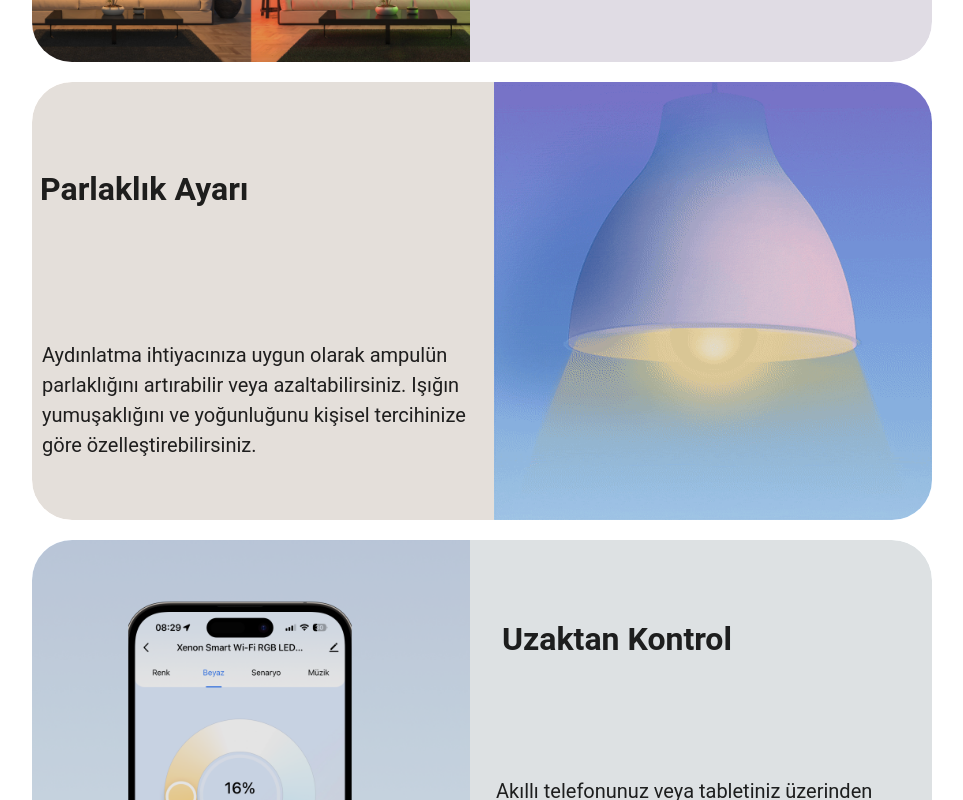
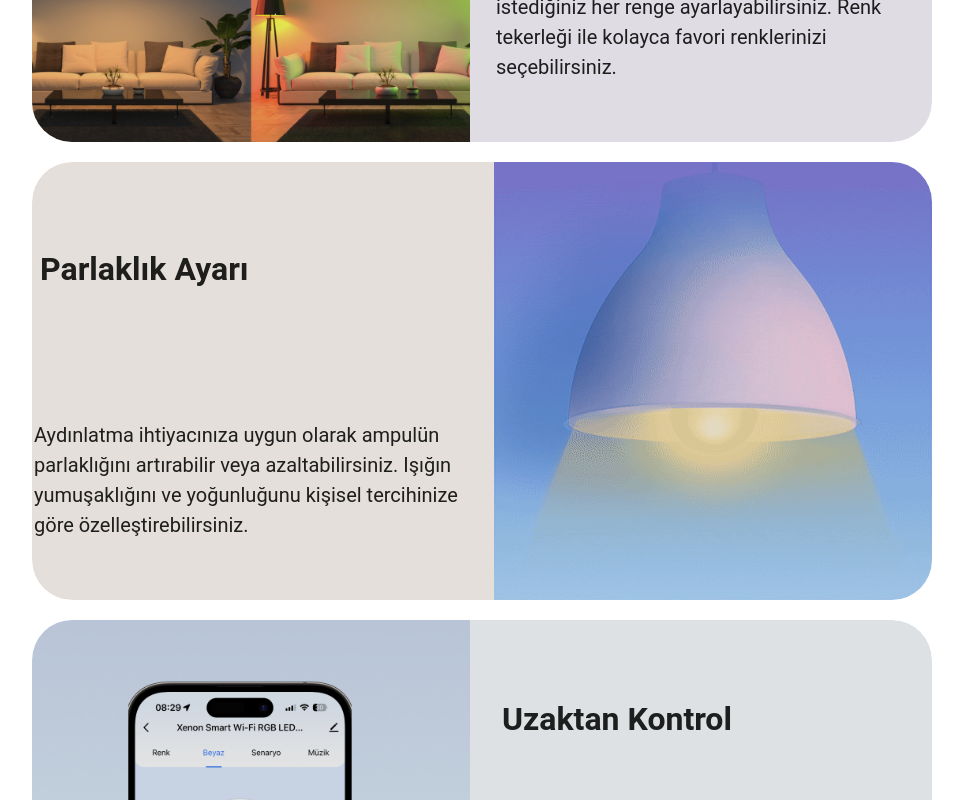
Before and after one commit to Gultoksoz/xenon-smart, a Vue app: page /touchtripleswitch in a window 1280 px wide. Shown: the part 1849-2649 px from the top of the page, without its empty margins (158-1121 px from the left). Built offline with nearby package versions, Linux system fonts and the light colour scheme.

Commit message:
page design

```diff
--- a/src/components/TouchTripleSwitchPage.vue
+++ b/src/components/TouchTripleSwitchPage.vue
@@ -1,5 +1,5 @@
 <template>
-    <v-container fluid class="main" style="margin-top: 100px;">
+    <v-container fluid class="main" style="margin-top: 180px;">
       <v-carousel hide-delimiters>
   <v-carousel-item
   >
@@ -11,7 +11,7 @@
             <span class="font-weight-bold">Akıllı Üçlü Anahtar,</span>
             <span>enerji verimliliği ve kolay kontrol sağlayan modern çözüm.</span>
           </v-spacer>
-           <v-spacer class="mb-4 mt-2" style="font-size: 16px;">
+           <v-spacer class="mb-1 mt-2" style="font-size: 16px;">
             <span>
                 Ev otomasyonunu zirveye taşıyan bir çözümdür. Uzaktan kontrol, zamanlayıcı, ses kontrolü gibi özelliklerle donatılmış bu modern anahtar, ev sahiplerine ışıkları akıllı bir şekilde kontrol etme imkanı sunar.
             </span>
@@ -24,7 +24,7 @@
                 ></v-img>
 
              <v-col cols="4" sm="6" md="4">
-             <v-btn class="main-button" size="large" density="comfortable" rounded="xl"  variant="outlined" color="#FFFFFF" href="https://shop.xenonsmart.com/">
+             <v-btn size="large" density="comfortable" rounded="xl"  variant="outlined" color="#FFFFFF" href="https://shop.xenonsmart.com/">
                Satın Al
              </v-btn></v-col>
            </v-spacer>
@@ -119,7 +119,7 @@
         <v-spacer class="card-title">
              <span class="font-weight-bold">Parlaklık Ayarı</span>
            </v-spacer>
-           <v-spacer class="card-text ml-2">
+           <v-spacer class="card-text  temp">
             <span>
               Aydınlatma ihtiyacınıza uygun olarak ampulün parlaklığını artırabilir veya azaltabilirsiniz. Işığın yumuşaklığını ve yoğunluğunu kişisel tercihinize göre özelleştirebilirsiniz.
           </span>
@@ -310,6 +310,17 @@
   width: 80%;
 }
 
+
+
+
+
+ @media screen and (max-width: 600px) {
+  .temp{
+  margin-left: 28px;
+  margin-bottom: 10px;
+}
+}
+
 .card-title div span {
   font-weight: bold;
 }
--- a/src/layouts/default/Default.vue
+++ b/src/layouts/default/Default.vue
@@ -2,7 +2,7 @@
   <v-app>
     <v-spacer class="d-flex align-start justify-center">
 
-      <v-spacer style=" max-width: 2560px;">
+      <v-spacer style="width: 100%; max-width: 2560px;">
 
         <default-bar />
 
```
